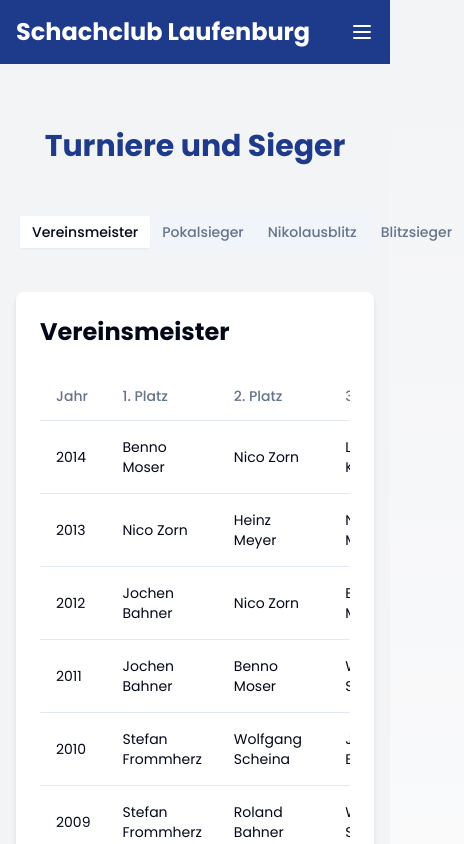
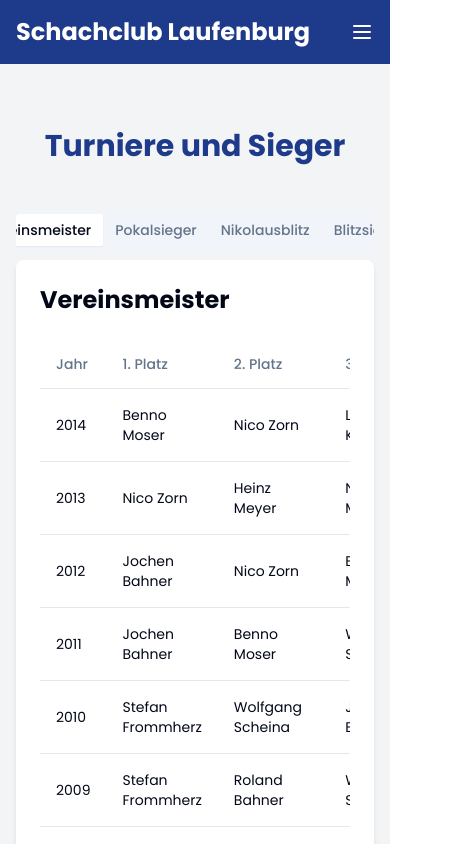
Before and after one commit to myronsi/schachclub-laufenburg, a React (Vite) app: page /turniere in a window 390 px wide. Shown: the top 844 px of the page, 464 px wide, since content can reach past the window. Built offline with nearby package versions, Linux system fonts and the light colour scheme.

Commit message:
Remove news slider, add mobile tab scrolling
The news slider has been removed from the website.  Additionally, the tournament type list will now scroll horizontally on mobile devices if it exceeds the screen width.

```diff
--- a/src/components/TournamentSection.tsx
+++ b/src/components/TournamentSection.tsx
@@ -76,7 +76,7 @@ const TournamentSection = () => {
         </h2>
 
         <Tabs defaultValue="vereinsmeister" className="w-full">
-          <TabsList className="w-full justify-start mb-8">
+          <TabsList className="scrollable-tabs-list">
             <TabsTrigger value="vereinsmeister">Vereinsmeister</TabsTrigger>
             <TabsTrigger value="pokalsieger">Pokalsieger</TabsTrigger>
             <TabsTrigger value="nikolausblitz">Nikolausblitz</TabsTrigger>
--- a/src/index.css
+++ b/src/index.css
@@ -1,3 +1,4 @@
+
 @import url('https://fonts.googleapis.com/css2?family=Poppins:wght@300;400;500;600;700&display=swap');
 
 @tailwind base;
@@ -36,6 +37,7 @@
     @apply bg-background text-foreground font-sans;
     background: linear-gradient(to bottom, #F3F4F6, #FFFFFF);
     min-height: 100vh;
+    overflow-x: hidden;
   }
 }
 
@@ -46,3 +48,17 @@
 .card-shadow {
   @apply shadow-lg hover:shadow-xl transition-shadow duration-300;
 }
+
+.scrollable-tabs-list {
+  @apply flex overflow-x-auto pb-2 hide-scrollbar;
+  -webkit-overflow-scrolling: touch;
+}
+
+.hide-scrollbar {
+  -ms-overflow-style: none;
+  scrollbar-width: none;
+}
+
+.hide-scrollbar::-webkit-scrollbar {
+  display: none;
+}
```
